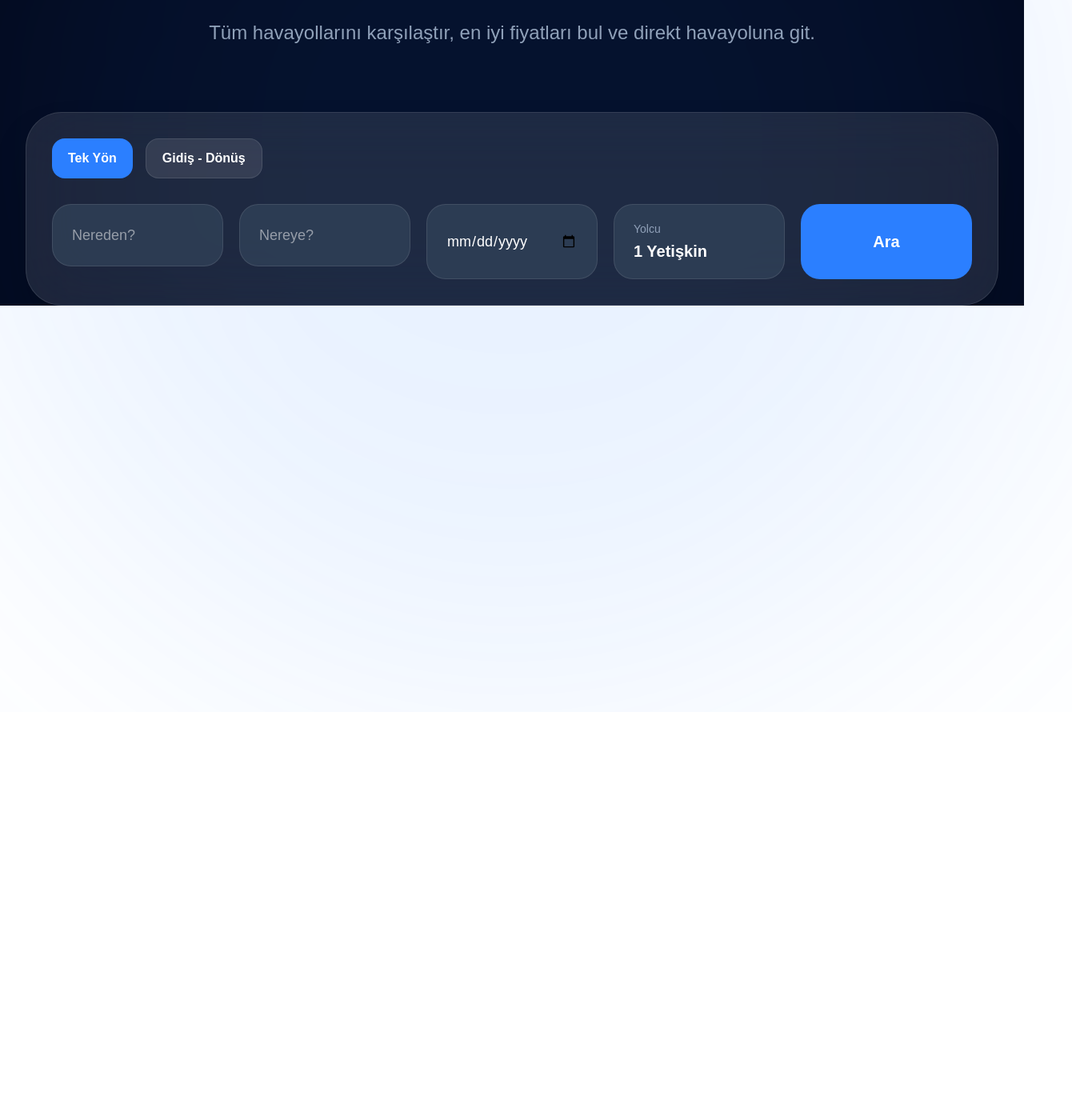
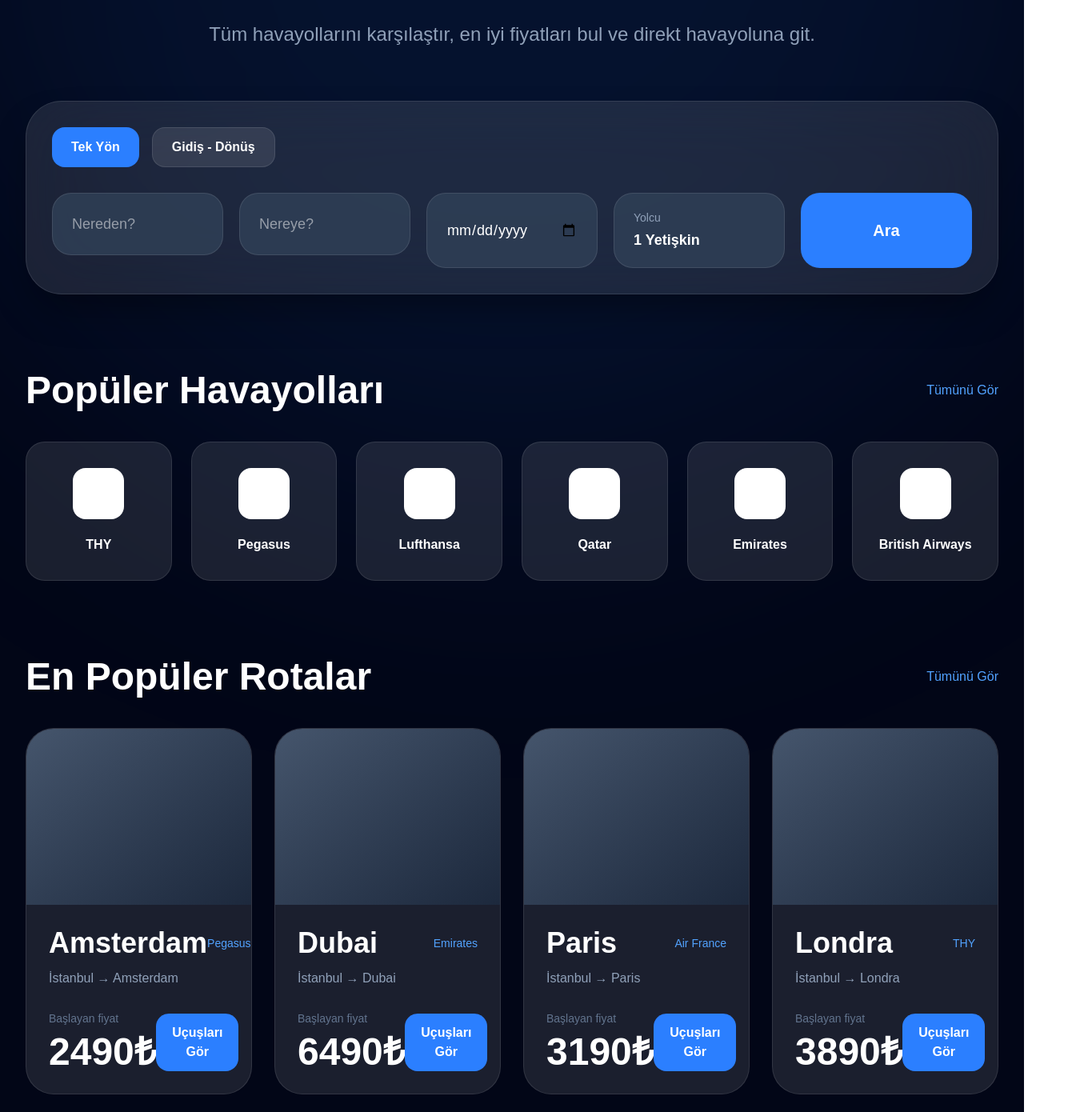
Before and after one commit to melihizzet/flight-platform, a Next.js app: page / in a window 1280 px wide. Shown: the part 510-1900 px from the top of the page at 80% size, 1340 px wide, since content can reach past the window. Before the commit the page ends 1400 px from the top, so only its background shows below. Built offline with nearby package versions, Linux system fonts and the light colour scheme.

Commit message:
premium homepage v3

```diff
--- a/app/page.tsx
+++ b/app/page.tsx
@@ -45,10 +45,10 @@ export default function Home() {
   };
 
   return (
-    <main className="min-h-screen bg-[#020617] text-white overflow-hidden">
+    <main className="min-h-screen bg-[#020617] text-white overflow-hidden relative">
 
-      {/* BG */}
-      <div className="absolute top-0 left-1/2 -translate-x-1/2 w-[1400px] h-[1400px] bg-blue-500/10 blur-[180px] rounded-full"></div>
+      {/* BACKGROUND */}
+      <div className="absolute top-[-300px] left-1/2 -translate-x-1/2 w-[1400px] h-[1400px] bg-blue-500/10 blur-[180px] rounded-full"></div>
 
       {/* NAVBAR */}
       <nav className="relative z-50 border-b border-white/5 backdrop-blur-xl">
@@ -58,13 +58,13 @@ export default function Home() {
           {/* LOGO */}
           <a
             href="/"
-            className="text-3xl md:text-4xl lg:text-5xl font-black tracking-tight flex items-center gap-3"
+            className="text-4xl lg:text-5xl font-black flex items-center gap-3"
           >
             ✈️ UçGit
           </a>
 
           {/* MENU */}
-          <div className="hidden md:flex items-center gap-8 lg:gap-10 text-sm lg:text-base font-medium text-slate-300">
+          <div className="hidden md:flex items-center gap-10 text-slate-300 font-medium">
 
             <a href="/campaigns" className="hover:text-blue-400 transition">
               Kampanyalar
@@ -85,18 +85,18 @@ export default function Home() {
           </div>
 
           {/* AUTH */}
-          <div className="flex items-center gap-3">
+          <div className="flex items-center gap-4">
 
             <a
               href="/login"
-              className="hover:text-blue-400 transition text-sm md:text-base"
+              className="hover:text-blue-400 transition"
             >
               Giriş Yap
             </a>
 
             <a
               href="/register"
-              className="bg-blue-500 hover:bg-blue-600 transition px-4 lg:px-5 py-2 lg:py-3 rounded-2xl font-bold text-sm lg:text-base"
+              className="bg-blue-500 hover:bg-blue-600 transition px-5 py-3 rounded-2xl font-bold"
             >
               Kayıt Ol
             </a>
@@ -108,13 +108,13 @@ export default function Home() {
       </nav>
 
       {/* HERO */}
-      <section className="relative max-w-[1700px] mx-auto px-6 lg:px-8 pt-24 lg:pt-28 pb-20 text-center">
+      <section className="relative max-w-[1700px] mx-auto px-6 lg:px-8 pt-20 lg:pt-28 text-center">
 
-        <p className="text-blue-400 font-medium text-base md:text-lg">
+        <p className="text-blue-400 text-lg font-medium">
           En uygun uçuşları saniyeler içinde bul
         </p>
 
-        <h1 className="text-[55px] leading-[60px] md:text-[80px] md:leading-[85px] lg:text-[110px] lg:leading-[115px] font-black mt-8 tracking-tight">
+        <h1 className="text-[60px] leading-[65px] md:text-[90px] md:leading-[95px] lg:text-[120px] lg:leading-[120px] font-black mt-8 tracking-tight">
 
           Ucuza uçmanın{" "}
 
@@ -124,23 +124,23 @@ export default function Home() {
 
         </h1>
 
-        <p className="text-slate-400 text-lg md:text-2xl mt-10 max-w-[900px] mx-auto leading-relaxed">
+        <p className="text-slate-400 text-xl lg:text-2xl mt-8 max-w-[900px] mx-auto leading-relaxed">
           Tüm havayollarını karşılaştır, en iyi fiyatları bul ve direkt havayoluna git.
         </p>
 
       </section>
 
       {/* SEARCH */}
-      <section className="relative max-w-[1700px] mx-auto px-6 lg:px-8">
+      <section className="relative max-w-[1700px] mx-auto px-6 lg:px-8 mt-16">
 
-        <div className="bg-white/10 border border-white/10 rounded-[45px] p-7 lg:p-8 backdrop-blur-2xl shadow-2xl shadow-black/30">
+        <div className="bg-white/10 border border-white/10 rounded-[45px] p-7 lg:p-8 backdrop-blur-2xl shadow-2xl shadow-black/40">
 
-          {/* TOP FILTERS */}
+          {/* TOP */}
           <div className="flex flex-wrap gap-4 mb-8">
 
             <button
               onClick={() => setTripType("Tek Yön")}
-              className={`px-5 py-3 rounded-2xl font-bold transition ${
+              className={`px-6 py-3 rounded-2xl font-bold transition ${
                 tripType === "Tek Yön"
                   ? "bg-blue-500"
                   : "bg-white/10 border border-white/10"
@@ -151,7 +151,7 @@ export default function Home() {
 
             <button
               onClick={() => setTripType("Gidiş - Dönüş")}
-              className={`px-5 py-3 rounded-2xl font-bold transition ${
+              className={`px-6 py-3 rounded-2xl font-bold transition ${
                 tripType === "Gidiş - Dönüş"
                   ? "bg-blue-500"
                   : "bg-white/10 border border-white/10"
@@ -275,7 +275,7 @@ export default function Home() {
                   Yolcu
                 </p>
 
-                <p className="text-xl font-bold mt-1">
+                <p className="text-lg font-bold mt-1">
                   {adult} Yetişkin
                   {child > 0 && `, ${child} Çocuk`}
                   {baby > 0 && `, ${baby} Bebek`}
@@ -290,13 +290,9 @@ export default function Home() {
                   {/* ADULT */}
                   <div className="flex items-center justify-between mb-5">
 
-                    <div>
-
                     <p className="font-bold">
                       Yetişkin
                     </p>
-
-                    </div>
 
                     <div className="flex items-center gap-3">
 
@@ -329,13 +325,9 @@ export default function Home() {
                   {/* CHILD */}
                   <div className="flex items-center justify-between mb-5">
 
-                    <div>
-
                     <p className="font-bold">
                       Çocuk
                     </p>
-
-                    </div>
 
                     <div className="flex items-center gap-3">
 
@@ -368,13 +360,9 @@ export default function Home() {
                   {/* BABY */}
                   <div className="flex items-center justify-between">
 
-                    <div>
-
                     <p className="font-bold">
                       Bebek
                     </p>
-
-                    </div>
 
                     <div className="flex items-center gap-3">
 
@@ -424,6 +412,156 @@ export default function Home() {
 
       </section>
 
+      {/* AIRLINES */}
+      <section className="relative max-w-[1700px] mx-auto px-6 lg:px-8 mt-24">
+
+        <div className="flex items-center justify-between mb-10">
+
+          <h2 className="text-4xl lg:text-5xl font-black">
+            Popüler Havayolları
+          </h2>
+
+          <a
+            href="#"
+            className="text-blue-400"
+          >
+            Tümünü Gör
+          </a>
+
+        </div>
+
+        <div className="grid grid-cols-2 md:grid-cols-3 lg:grid-cols-6 gap-6">
+
+          {[
+            "THY",
+            "Pegasus",
+            "Lufthansa",
+            "Qatar",
+            "Emirates",
+            "British Airways",
+          ].map((airline, index) => (
+
+            <div
+              key={index}
+              className="bg-white/10 border border-white/10 rounded-3xl p-8 hover:border-blue-500/40 transition cursor-pointer"
+            >
+
+              <div className="w-16 h-16 rounded-2xl bg-white mx-auto mb-5"></div>
+
+              <p className="text-center font-bold">
+                {airline}
+              </p>
+
+            </div>
+
+          ))}
+
+        </div>
+
+      </section>
+
+      {/* ROUTES */}
+      <section className="relative max-w-[1700px] mx-auto px-6 lg:px-8 mt-24 pb-32">
+
+        <div className="flex items-center justify-between mb-10">
+
+          <h2 className="text-4xl lg:text-5xl font-black">
+            En Popüler Rotalar
+          </h2>
+
+          <a
+            href="#"
+            className="text-blue-400"
+          >
+            Tümünü Gör
+          </a>
+
+        </div>
+
+        <div className="grid md:grid-cols-2 lg:grid-cols-4 gap-7">
+
+          {[
+            {
+              city: "Amsterdam",
+              price: "2490₺",
+              airline: "Pegasus",
+            },
+
+            {
+              city: "Dubai",
+              price: "6490₺",
+              airline: "Emirates",
+            },
+
+            {
+              city: "Paris",
+              price: "3190₺",
+              airline: "Air France",
+            },
+
+            {
+              city: "Londra",
+              price: "3890₺",
+              airline: "THY",
+            },
+
+          ].map((route, index) => (
+
+            <div
+              key={index}
+              className="bg-white/10 border border-white/10 rounded-[35px] overflow-hidden hover:border-blue-500/40 transition"
+            >
+
+              <div className="h-[220px] bg-gradient-to-br from-slate-600 to-slate-800"></div>
+
+              <div className="p-7">
+
+                <div className="flex items-center justify-between">
+
+                  <h3 className="text-4xl font-black">
+                    {route.city}
+                  </h3>
+
+                  <span className="text-blue-400 text-sm">
+                    {route.airline}
+                  </span>
+
+                </div>
+
+                <p className="text-slate-400 mt-3">
+                  İstanbul → {route.city}
+                </p>
+
+                <div className="mt-7 flex items-end justify-between">
+
+                  <div>
+
+                    <p className="text-slate-500 text-sm">
+                      Başlayan fiyat
+                    </p>
+
+                    <p className="text-5xl font-black mt-2">
+                      {route.price}
+                    </p>
+
+                  </div>
+
+                  <button className="bg-blue-500 hover:bg-blue-600 transition px-5 py-3 rounded-2xl font-bold">
+                    Uçuşları Gör
+                  </button>
+
+                </div>
+
+              </div>
+
+            </div>
+
+          ))}
+
+        </div>
+
+      </section>
+
     </main>
   );
 }
```
Lines whose indentation alone changed are shown as unchanged.
